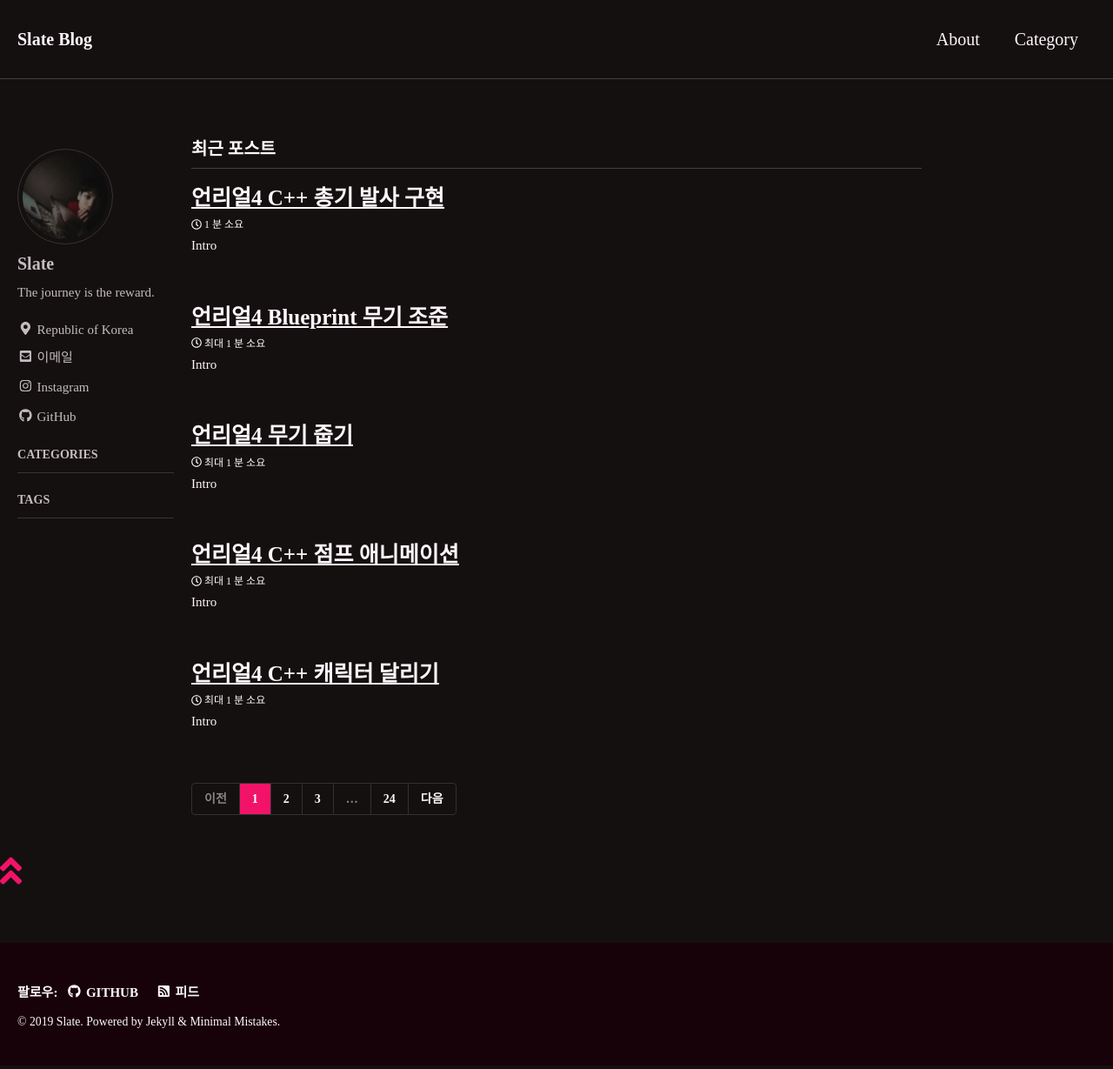
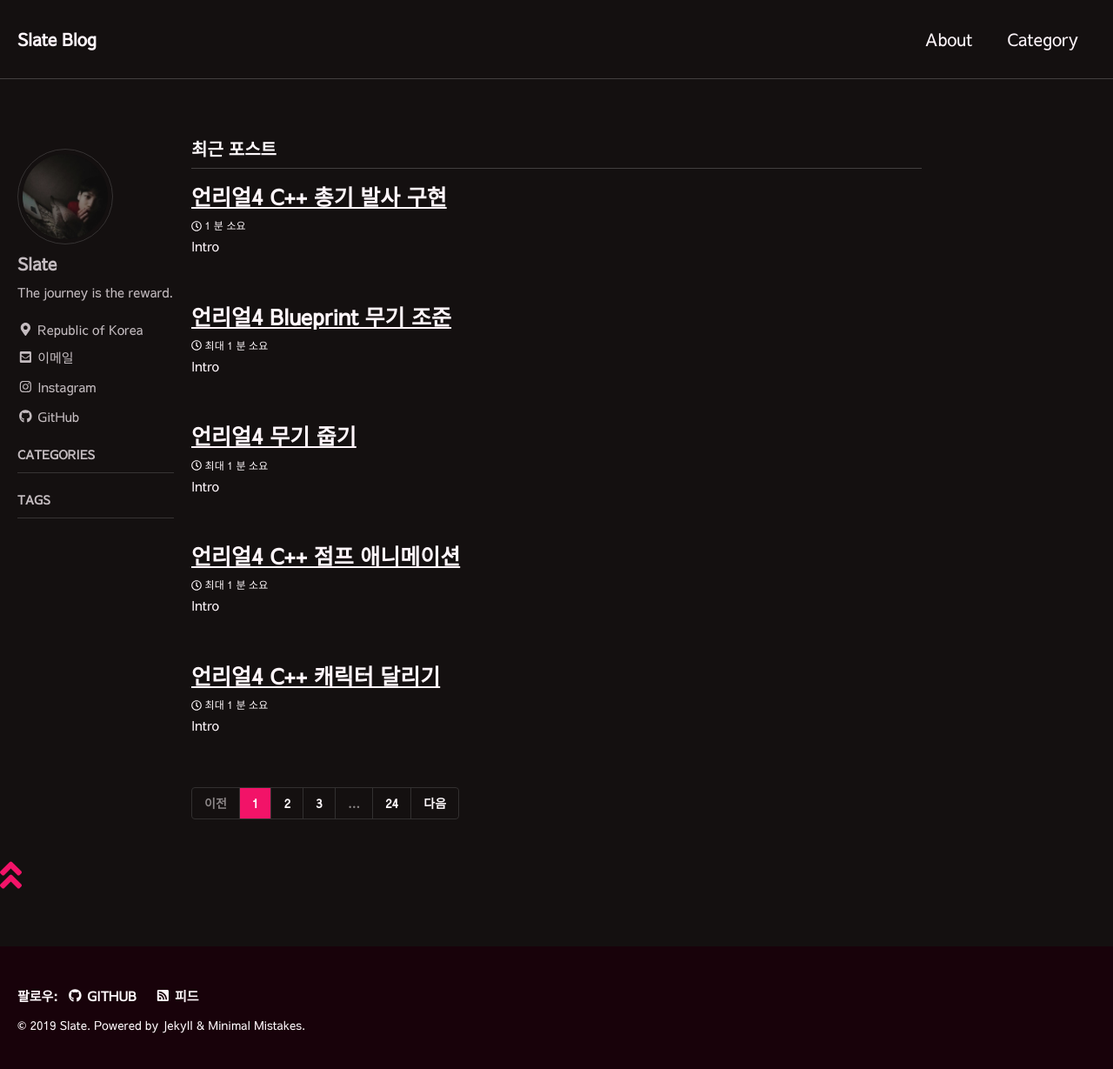
Before and after one commit to lesslate/lesslate.github.io, a Jekyll site: the page built from index.html, in a window 1280 px wide. Shown: the whole page at 87% size. Built offline with Jekyll 4.4.1, drawn with Linux system fonts in a browser that asks for light colours; nearby versions of some CDN libraries; some web fonts are replaced; the list of posts is cut into pages by our own code.

Commit message:
Update custom.html

```diff
--- a/_includes/head/custom.html
+++ b/_includes/head/custom.html
@@ -1,6 +1,4 @@
-<!-- start custom head snippets -->
 
-<!-- insert favicons. use https://realfavicongenerator.net/ -->
-
-
-<!-- end custom head snippets -->
+<head>
+    <link href="https://fonts.googleapis.com/css?family=IBM+Plex+Mono|Nanum+Gothic|Nanum+Myeongjo|Sawarabi+Gothic|Sawarabi+Mincho" rel="stylesheet">
+</head>
```
